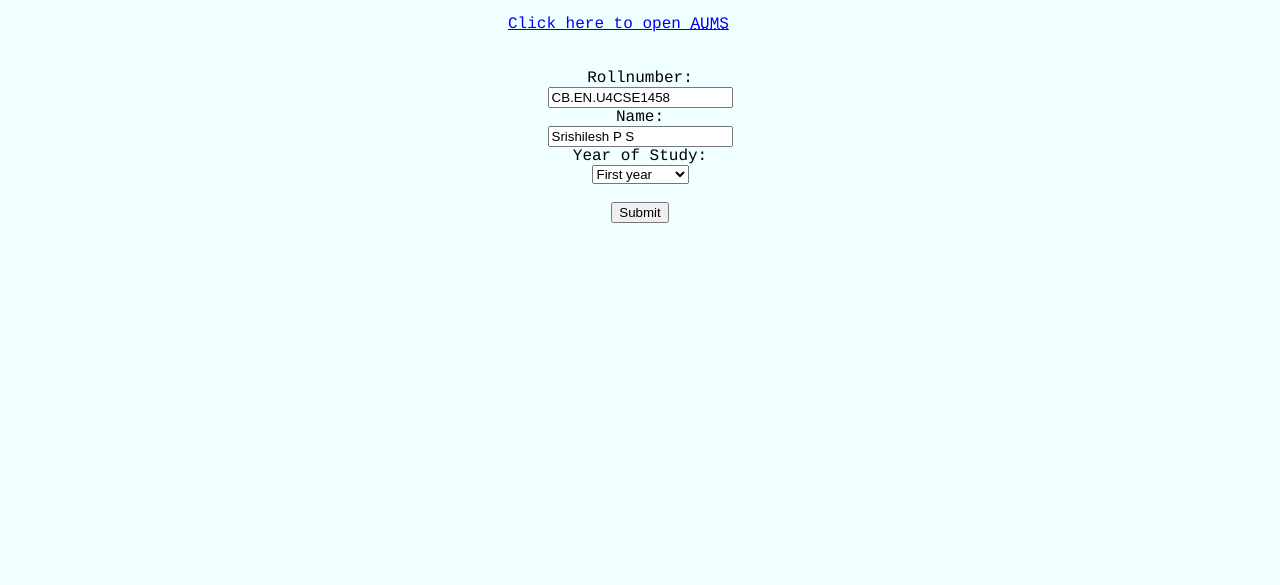
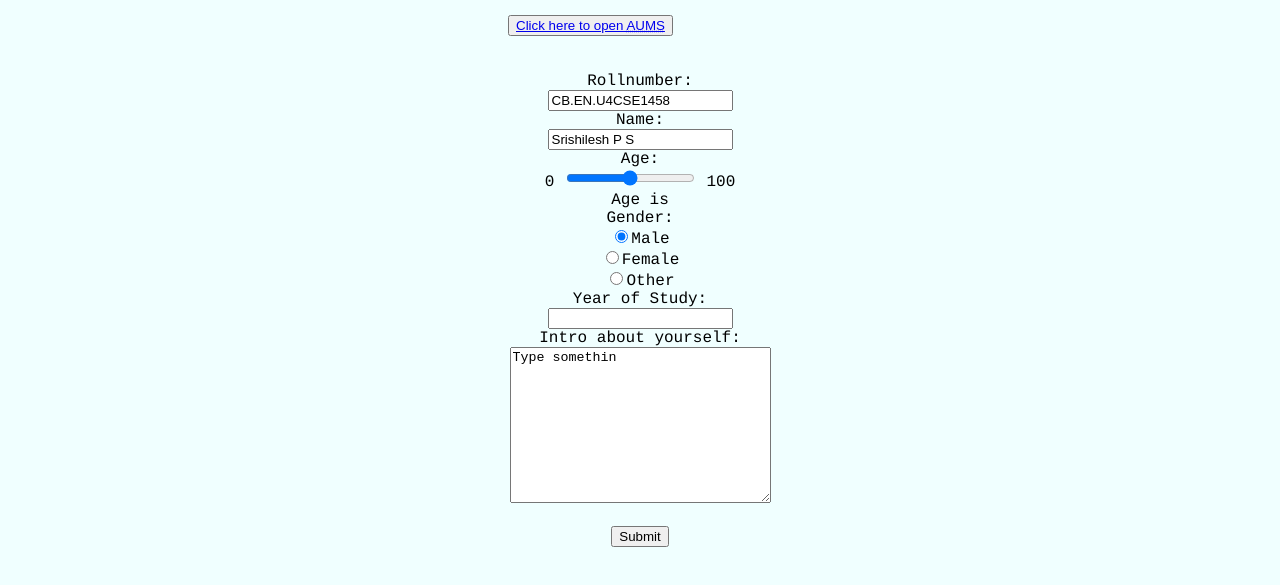
Before and after one commit to srishilesh/Cloud_computing, a plain HTML site: page try_basic.html in a window 1280 px wide. Shown: the part 157-742 px from the top of the page. Drawn offline with Linux system fonts and the light colour scheme.

Commit message:
Updated with forms

```diff
--- a/try_basic.html
+++ b/try_basic.html
@@ -9,27 +9,38 @@
 
     <img src="octocat.png" width="200" height="300" style="border-radius: 20px; margin-left: 500px;" alt="Amrita">
     <br><br>
-    <a href="https://www.amrita.edu/aums" style="margin-left: 500px;">Click here to open <abbr title="Amrita University Management System">AUMS</abbr></a>
+    <button type="button" onclick="alert('Redirecting to AUMS site')" style="margin-left: 500px;"><a href="https://www.amrita.edu/aums" >Click here to open <abbr title="Amrita University Management System">AUMS</abbr></a></button>
     <br><br><br>
-    <form style="text-align: center;">
+    <form style="text-align: center;" oninput="x.value=parseInt(a.value)">
         Rollnumber:<br>
         <input type="text" name="Rollno" value="CB.EN.U4CSE1458"><br>
         Name:<br>
         <input type="text" name="Rollno" value="Srishilesh P S"><br>
+        Age:<br>
+        0
+        <input type="range" id="a" name="a" value="50">
+        100
+        <br>
+        Age is <output name="x" for="a"></output>
+        <br>
+        Gender:<br>
+        <input type="radio" name="gender" value="male" checked>Male<br>
+        <input type="radio" name="gender" value="female">Female<br>
+        <input type="radio" name="gender" value="other">Other<br>
         Year of Study:<br>
-        <select name="Year of Study">
+        <input list="Year of Study" name="year">
+        <datalist id="Year of Study">
             <option value="first">First year</option>
             <option value="second">Second year</option>
             <option value="third">Third year</option>
             <option value="fourth">Fourth year</option>
 
-        </select>
+        </datalist>
+        <br>
+        Intro about yourself:<br>
+        <textarea name="Intro" rows="10" cols="30">Type somethin</textarea>
         <br><br>
         <input type="submit" value="Submit">
     </form>
 </body>
 </html>
-
-
-
-<!-- Basic HTML webpage as prerequisite -->
```
